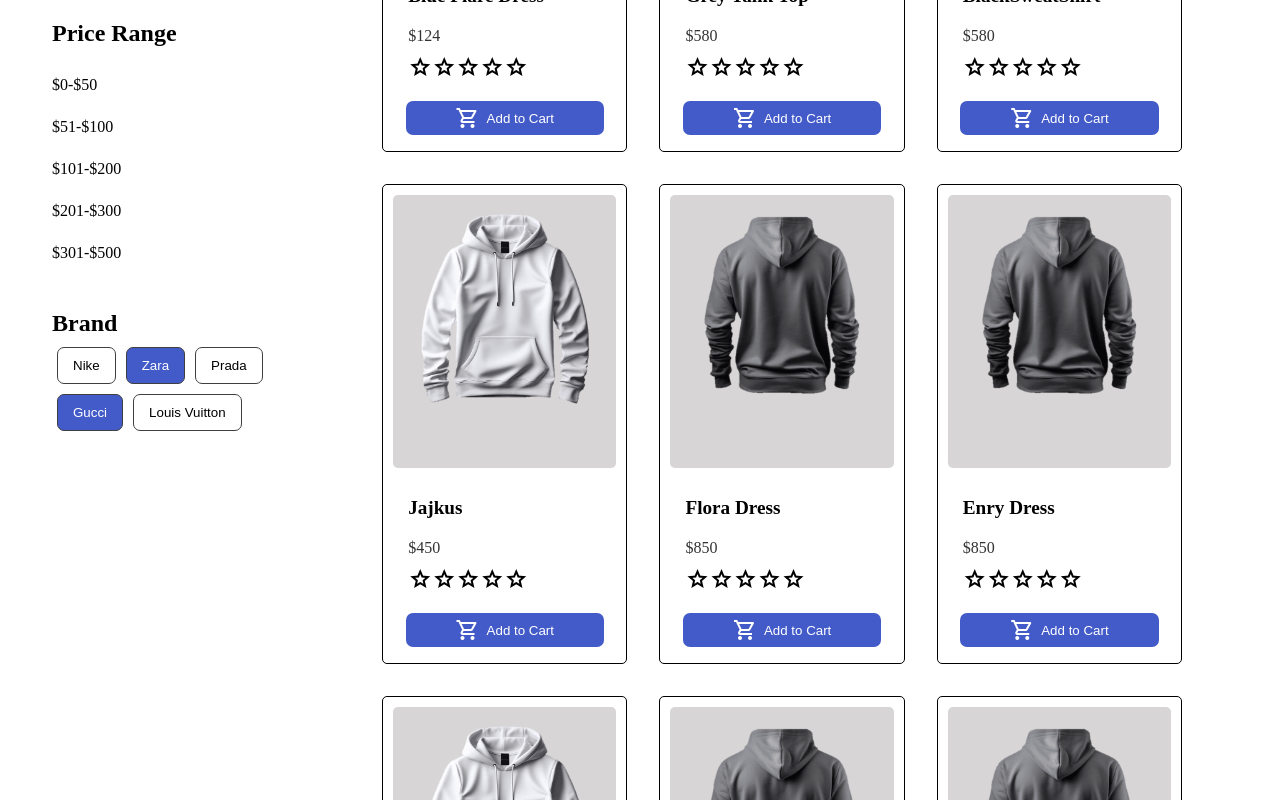
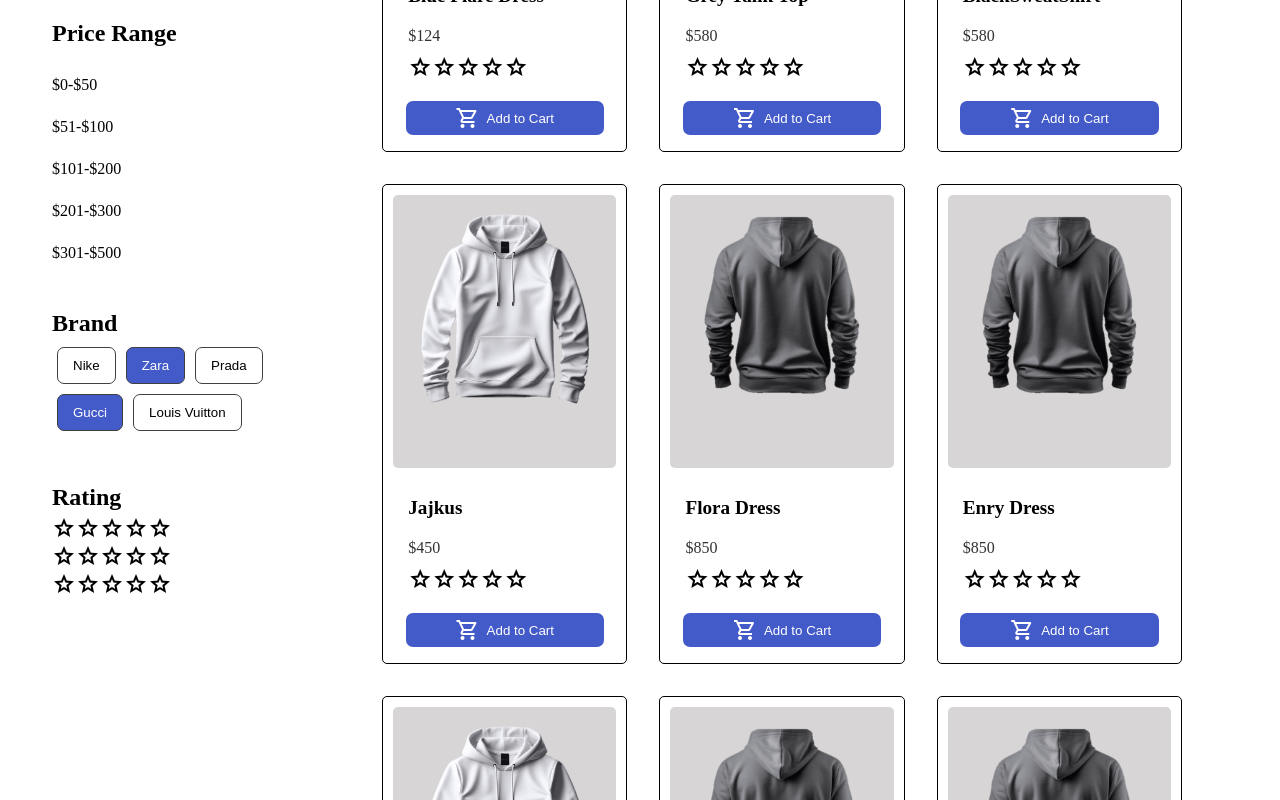
Before and after one commit to bascom241/shopApp, a React (Create React App) app: page / in a window 1280 px wide. Shown: the part 407-1207 px from the top of the page. Built offline with nearby package versions, Linux system fonts and the light colour scheme.

Commit message:
Update ListPage.js

```diff
--- a/src/pages/ListPage.js
+++ b/src/pages/ListPage.js
@@ -50,6 +50,36 @@ const ListPage = () => {
                         <button className='btn14'>Louis Vuitton</button>
                     </div>
                 </section>
+                <section className='sec4'>
+                    <h2>Rating</h2>
+                    <div>
+
+
+                        <span className='material-symbols-outlined star'>star</span>
+                        <span className='material-symbols-outlined star'>star</span>
+                        <span className='material-symbols-outlined star'>star</span>
+                        <span className='material-symbols-outlined star'>star</span>
+                        <span className='material-symbols-outlined star'>star</span>
+                    </div>
+                    <div>
+
+
+                        <span className='material-symbols-outlined star'>star</span>
+                        <span className='material-symbols-outlined star'>star</span>
+                        <span className='material-symbols-outlined star'>star</span>
+                        <span className='material-symbols-outlined star'>star</span>
+                        <span className='material-symbols-outlined star'>star</span>
+                    </div>
+                    <div>
+
+
+                        <span className='material-symbols-outlined star'>star</span>
+                        <span className='material-symbols-outlined star'>star</span>
+                        <span className='material-symbols-outlined star'>star</span>
+                        <span className='material-symbols-outlined star'>star</span>
+                        <span className='material-symbols-outlined star'>star</span>
+                    </div>
+                </section>
             </div>
 
             <div className='product-container'>
@@ -62,11 +92,11 @@ const ListPage = () => {
                                 <h4>{e.tittle}</h4>
                                 <p>${e.price}</p>
                                 <div>
-                                    <span className='material-symbols-outlined'>star</span>
-                                    <span className='material-symbols-outlined'>star</span>
-                                    <span className='material-symbols-outlined'>star</span>
-                                    <span className='material-symbols-outlined'>star</span>
-                                    <span className='material-symbols-outlined'>star</span>
+                                    <span className='material-symbols-outlined star'>star</span>
+                                    <span className='material-symbols-outlined star'>star</span>
+                                    <span className='material-symbols-outlined star'>star</span>
+                                    <span className='material-symbols-outlined star'>star</span>
+                                    <span className='material-symbols-outlined star'>star</span>
                                 </div>
                             </div>
                             <button className='btn1' onClick={() => addToCart(e.id)}>
```
